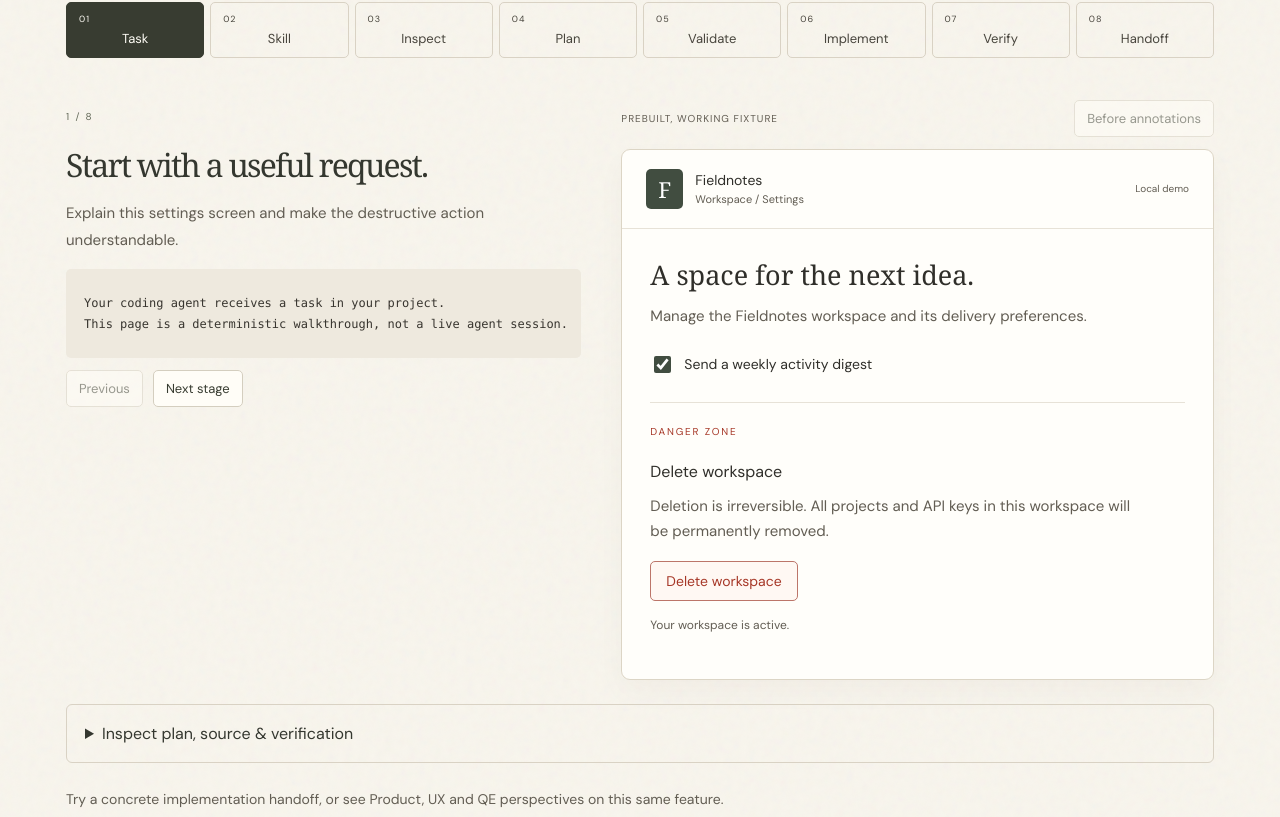
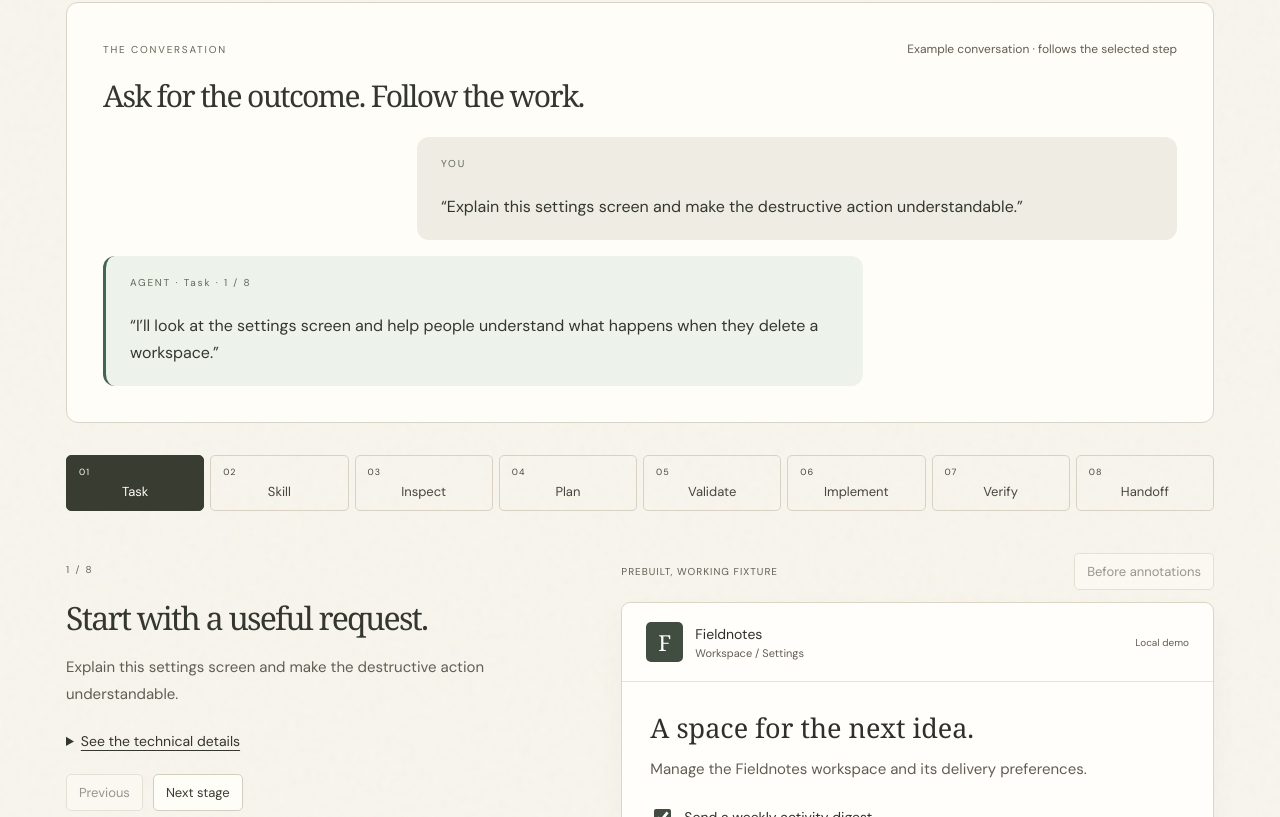
Before and after one commit to funsaized/stet, a React (Vite) app in the folder website/: page /agent-workflow in a window 1280 px wide. Shown: the part 463-1280 px from the top of the page. Built offline with nearby package versions, Linux system fonts and the light colour scheme.

Commit message:
Explain agent workflow with a stage-synced conversation

```diff
--- a/website/src/pages/AgentWorkflow.tsx
+++ b/website/src/pages/AgentWorkflow.tsx
@@ -10,48 +10,64 @@ import '../showcase/showcase.css';
 const stages = [
   {
     label: 'Task',
+    reply:
+      'I’ll look at the settings screen and help people understand what happens when they delete a workspace.',
     title: 'Start with a useful request.',
     body: 'Explain this settings screen and make the destructive action understandable.',
     code: 'Your coding agent receives a task in your project.\nThis page is a deterministic walkthrough, not a live agent session.',
   },
   {
     label: 'Skill',
+    reply:
+      'I’ll use Stet to explain the risky action and keep the existing warning and confirmation controls in place.',
     title: 'Choose the authoring workflow.',
     body: 'stet-explain-ui guides emphasis and preservation of native warnings. Review and showcase have different goals; all use the base implementation workflow.',
     code: 'npm install @funsaized/stet@0.1.0\nnpx stet agent init --tool codex\n# Also supports claude, cursor and opencode.',
   },
   {
     label: 'Inspect',
+    reply:
+      'I’m checking how this app is built and which annotation options the installed Stet version supports.',
     title: 'Read the installed contract.',
     body: `This checkout exposes ${capabilities.package.name} ${capabilities.package.version}. Project discovery identifies framework evidence; the agent confirms the relevant application.`,
     code: './node_modules/.bin/stet inspect --project . --json\n./node_modules/.bin/stet schema annotation-plan --json',
   },
   {
     label: 'Plan',
+    reply:
+      'One circle around Delete workspace should be enough. It will draw attention to the action beside the warning without cluttering the screen.',
     title: 'Make the intent inspectable.',
     body: 'Choose one circle and the existing remove ref. The actual version-1 plan is available below. Target records guide source edits; they are not runtime selectors.',
     code: JSON.stringify(workspacePlans.explain, null, 2),
   },
   {
     label: 'Validate',
+    reply:
+      'I’ll check that the annotation plan uses supported options before changing the component. Then I’ll check how it looks in the browser.',
     title: 'Check shape before editing.',
     body: 'The bundled plan is validated by repository tests. Validation checks supported fields, not visibility, truthfulness or visual quality.',
     code: './node_modules/.bin/stet validate annotation-plan.json --json\n# Run in your project; inspect the actual result and exit code.',
   },
   {
     label: 'Implement',
+    reply:
+      'The circle is attached to the existing button. You can still open the confirmation, type the workspace name and cancel with Escape.',
     title: 'Attach through the framework.',
     body: 'Adapt the canonical React snippet to the existing remove ref. The prebuilt fixture below uses that adapter, so its button retains focus, handlers and layout.',
     code: './node_modules/.bin/stet snippet circle --framework react\n// In the existing component:\n<Circle target={remove} {...ink.explain} />',
   },
   {
     label: 'Verify',
+    reply:
+      'I’ll try the confirmation with annotations on and off, check keyboard focus and inspect the layout on a narrow screen.',
     title: 'Inspect the working application.',
     body: 'Build, exercise confirmation, compare annotation-on/off layout, and inspect a narrow viewport. Browser/tests provide observations. Stet only communicates them.',
     code: 'npm run check\nnpm --prefix website run build\nnpm --prefix website test -- tests/showcase.spec.ts\n# In your project, use its own checks and browser tooling.',
   },
   {
     label: 'Handoff',
+    reply:
+      'The annotated screen is ready to review. The fixture tests cover exact-name confirmation and Escape cancellation. Try the button below; this demo doesn’t delete anything on a server.',
     title: 'Give the human a place to look.',
     body: 'Point to the real change, report the checks performed, and identify remaining work. A circle never substitutes for evidence or a native safety warning.',
     code: 'Implemented: exact-name confirmation, Escape cancellation.\nEvidence: fixture browser tests and inspectable source.\nBoundary: local demo; no deletion backend.',
@@ -76,6 +92,31 @@ export function AgentWorkflow() {
           walkthrough; no model runs on this page.
         </p>
       </div>
+      <section className="workflow-chat" aria-labelledby="workflow-chat-title">
+        <div className="workflow-chat-heading">
+          <div>
+            <span className="eyebrow">THE CONVERSATION</span>
+            <h2 id="workflow-chat-title">Ask for the outcome. Follow the work.</h2>
+          </div>
+          <p>Example conversation · follows the selected step</p>
+        </div>
+        <div className="workflow-message workflow-message-user">
+          <span className="eyebrow">YOU</span>
+          <blockquote>
+            “Explain this settings screen and make the destructive action understandable.”
+          </blockquote>
+        </div>
+        <div
+          className="workflow-message workflow-message-agent"
+          aria-live="polite"
+          aria-atomic="true"
+        >
+          <span className="eyebrow">
+            AGENT · {stage.label} · {index + 1} / {stages.length}
+          </span>
+          <blockquote>“{stage.reply}”</blockquote>
+        </div>
+      </section>
       <nav className="workflow-stages" aria-label="Agent workflow stages">
         {stages.map((s, i) => (
           <button
@@ -95,7 +136,10 @@ export function AgentWorkflow() {
           </span>
           <h2>{stage.title}</h2>
           <p>{stage.body}</p>
-          <Code text={stage.code} />
+          <details className="workflow-technical" key={stage.label}>
+            <summary>See the technical details</summary>
+            <Code text={stage.code} />
+          </details>
           <div className="app-actions">
             <button disabled={index === 0} onClick={() => setIndex(index - 1)}>
               Previous
@@ -135,7 +179,7 @@ export function AgentWorkflow() {
         <Link to="/use-cases/$scenario" params={{ scenario: 'workspace-deletion' }}>
           Product, UX and QE perspectives
         </Link>{' '}
-        on this same feature.
+        in distinct working examples.
       </p>
     </main>
   );
--- a/website/src/showcase/showcase.css
+++ b/website/src/showcase/showcase.css
@@ -537,3 +537,57 @@
   padding: 24px 0;
   border-block: 1px solid #d8d4c9;
 }
+
+.workflow-chat {
+  margin: 0 0 32px;
+  padding: clamp(20px, 4vw, 36px);
+  border: 1px solid #d8d4c9;
+  border-radius: 12px;
+  background: #fffdf8;
+}
+.workflow-chat-heading {
+  display: flex;
+  flex-wrap: wrap;
+  justify-content: space-between;
+  align-items: baseline;
+  gap: 12px;
+  margin-bottom: 24px;
+}
+.workflow-chat-heading h2 {
+  font-family: var(--font-serif, Georgia, serif);
+  font-size: clamp(23px, 3vw, 30px);
+  font-weight: 400;
+  margin: 12px 0 0;
+}
+.workflow-chat-heading p {
+  font-size: 12px;
+  color: #625d53;
+}
+.workflow-message {
+  max-width: 760px;
+  padding: 20px 24px;
+  border-radius: 12px;
+}
+.workflow-message blockquote {
+  margin: 12px 0 0;
+  line-height: 1.7;
+  font-size: 16px;
+}
+.workflow-message-user {
+  margin-left: auto;
+  background: #eeece3;
+}
+.workflow-message-agent {
+  margin-top: 16px;
+  background: #edf2eb;
+  border-left: 3px solid #426650;
+}
+.workflow-technical {
+  margin: 24px 0;
+}
+.workflow-technical summary {
+  cursor: pointer;
+  font-size: 14px;
+  text-decoration: underline;
+  text-underline-offset: 4px;
+}
```
Also changed, not shown: 1 other file (tests, documents, lock files or other folders).
